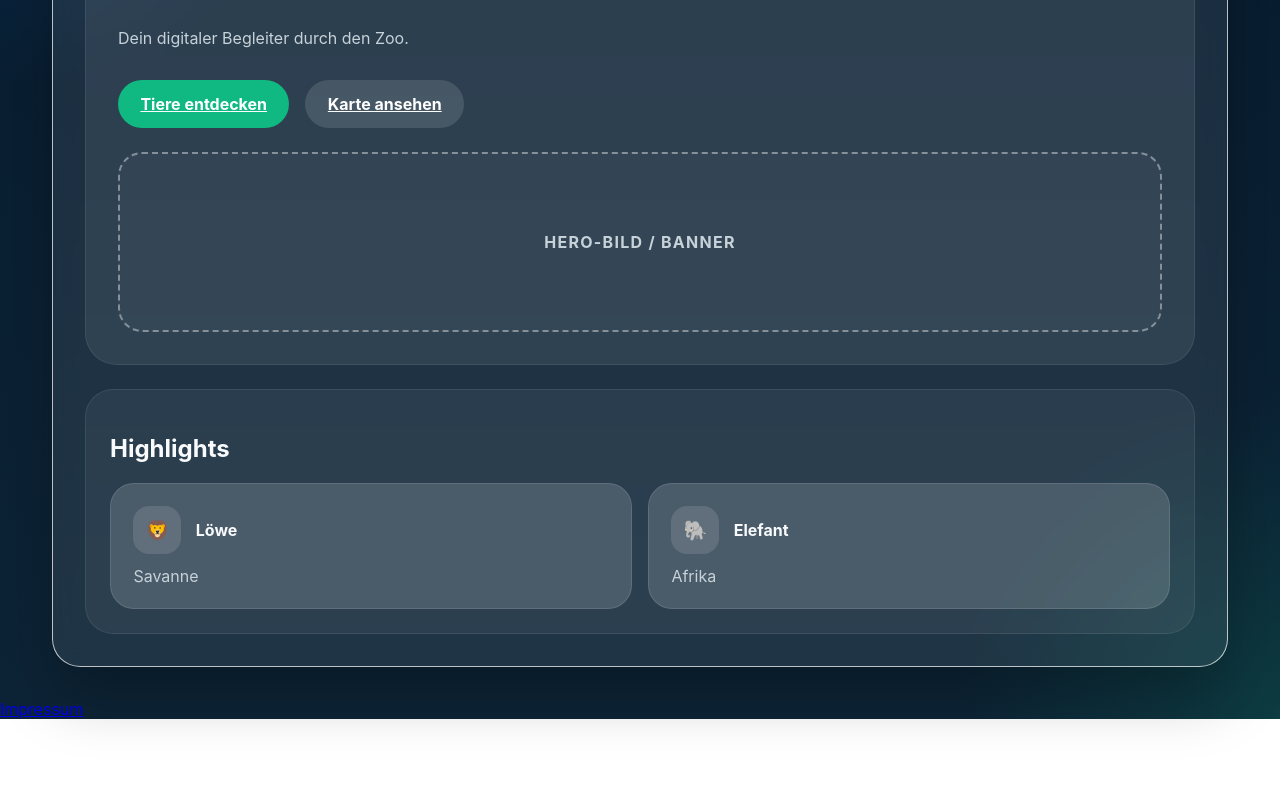
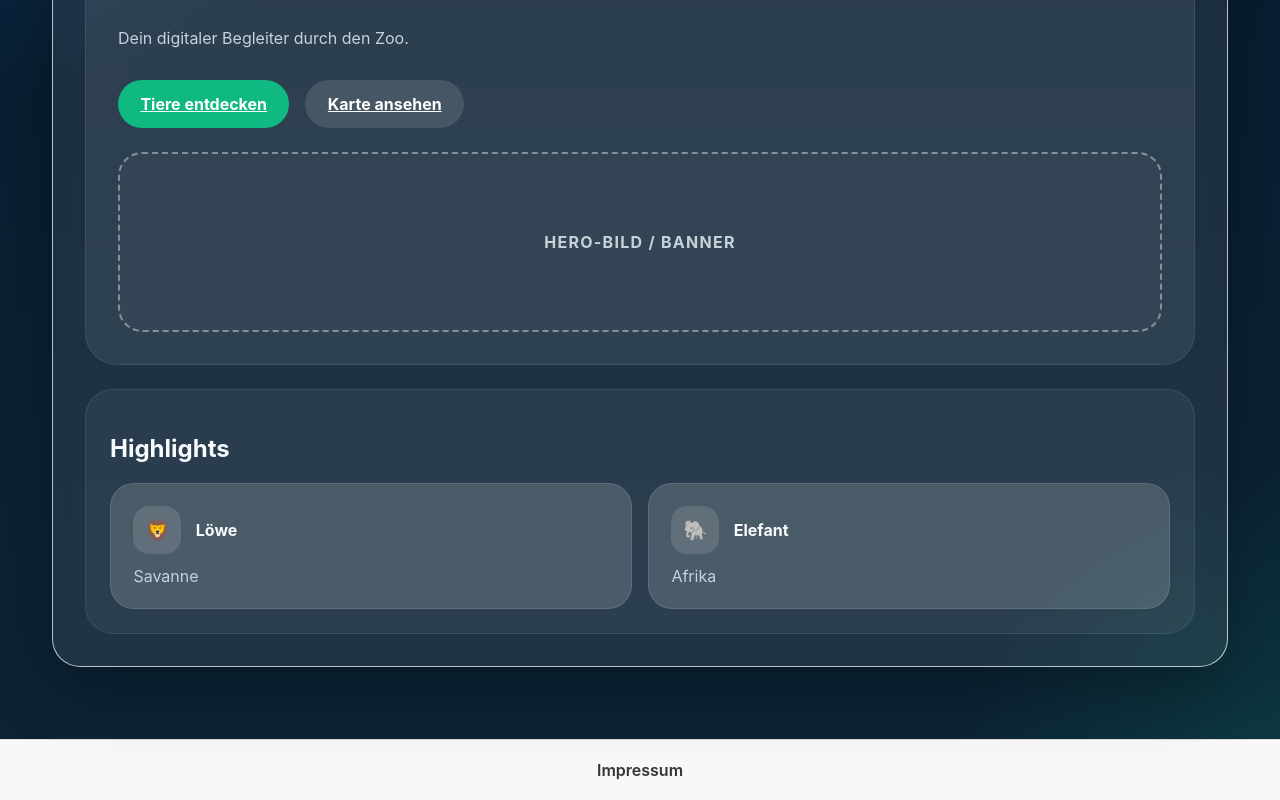
Before and after one commit to Cattlx/M426-ZooApp, a React (Vite) app in the folder Zoo-App/: page / in a window 1280 px wide. Shown: the part 269-1069 px from the top of the page. Before the commit the page ends 988 px from the top, so only its background shows below. Built offline with nearby package versions, Linux system fonts and the light colour scheme.

Commit message:
Footer styling

```diff
--- a/Zoo-App/src/App.jsx
+++ b/Zoo-App/src/App.jsx
@@ -52,9 +52,28 @@ export default function App() {
         </Routes>
       </main>
 
-      <footer className="footer">
-        <NavLink to="/impressum">Impressum</NavLink>
-      </footer>
+<footer
+  className="footer"
+  style={{
+    marginTop: "40px",
+    padding: "20px",
+    textAlign: "center",
+    borderTop: "1px solid #ddd",
+    backgroundColor: "#f8f8f8",
+  }}
+>
+  <NavLink
+    to="/impressum"
+    style={{
+      textDecoration: "none",
+      color: "#333",
+      fontWeight: "600",
+      fontSize: "16px",
+    }}
+  >
+    Impressum
+  </NavLink>
+</footer>
     </div>
   );
 }
```
